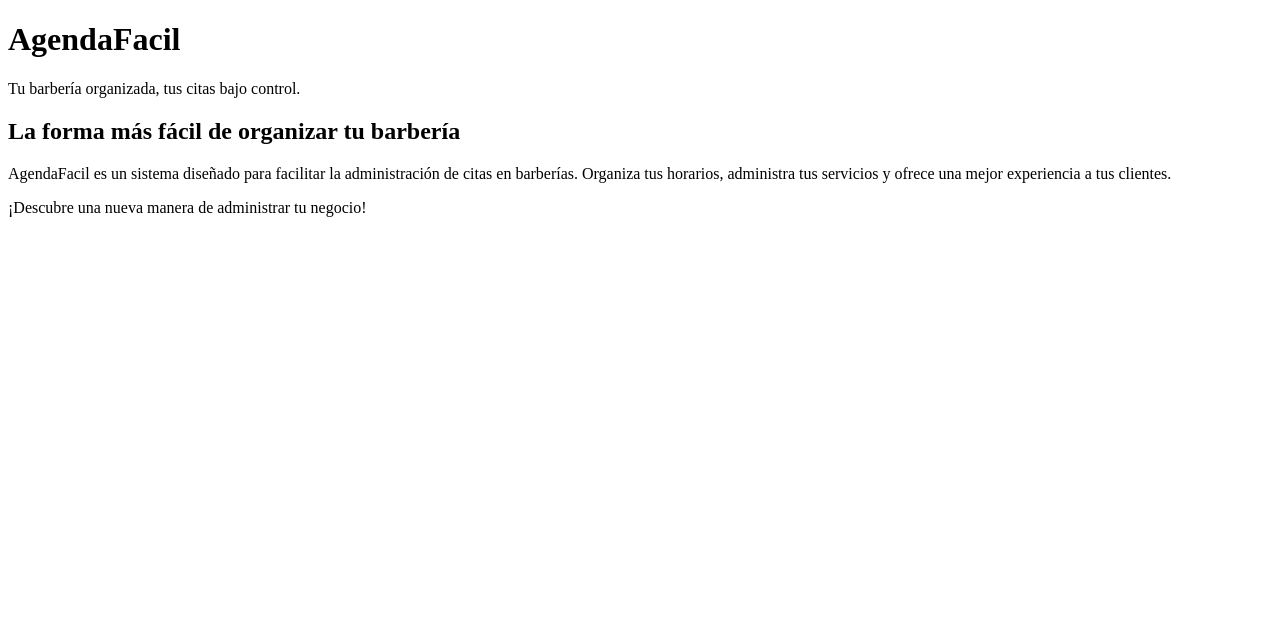
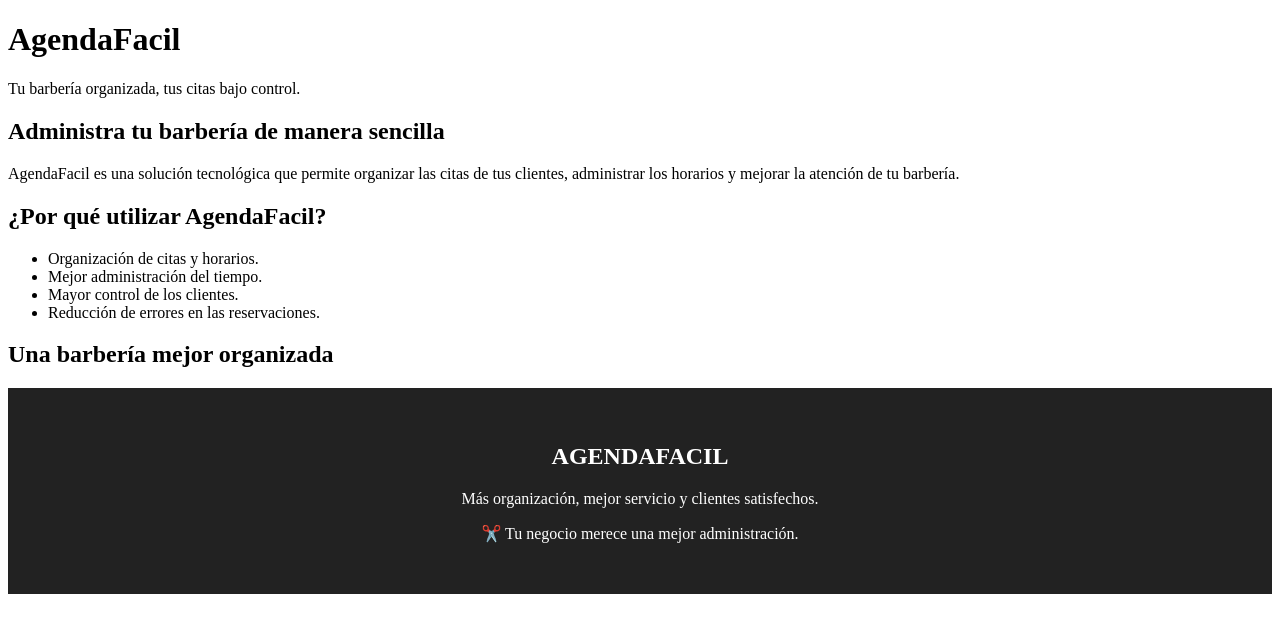
Before and after one commit to JAHG15/AgendaFacil, a plain HTML site: page src/index.html in a window 1280 px wide. Drawn offline with Linux system fonts and the light colour scheme.

Commit message:
Mejorar contenido promocional

```diff
--- a/src/index.html
+++ b/src/index.html
@@ -14,18 +14,38 @@
     </header>
 
     <main>
-        <h2>La forma más fácil de organizar tu barbería</h2>
 
-        <p>
-            AgendaFacil es un sistema diseñado para facilitar
-            la administración de citas en barberías.
-            Organiza tus horarios, administra tus servicios
-            y ofrece una mejor experiencia a tus clientes.
-        </p>
+        <section>
+            <h2>Administra tu barbería de manera sencilla</h2>
 
-        <p>
-            ¡Descubre una nueva manera de administrar tu negocio!
-        </p>
+            <p>
+                AgendaFacil es una solución tecnológica
+                que permite organizar las citas de tus clientes,
+                administrar los horarios y mejorar la atención
+                de tu barbería.
+            </p>
+
+            <h2>¿Por qué utilizar AgendaFacil?</h2>
+
+            <ul>
+                <li>Organización de citas y horarios.</li>
+                <li>Mejor administración del tiempo.</li>
+                <li>Mayor control de los clientes.</li>
+                <li>Reducción de errores en las reservaciones.</li>
+            </ul>
+        </section>
+
+        <section>
+            <h2>Una barbería mejor organizada</h2>
+
+            <div style="background-color: #222; color: white;
+                        padding: 35px; text-align: center;">
+                <h2>AGENDAFACIL</h2>
+                <p>Más organización, mejor servicio y clientes satisfechos.</p>
+                <p>✂️ Tu negocio merece una mejor administración.</p>
+            </div>
+        </section>
+
     </main>
 
 </body>
```
